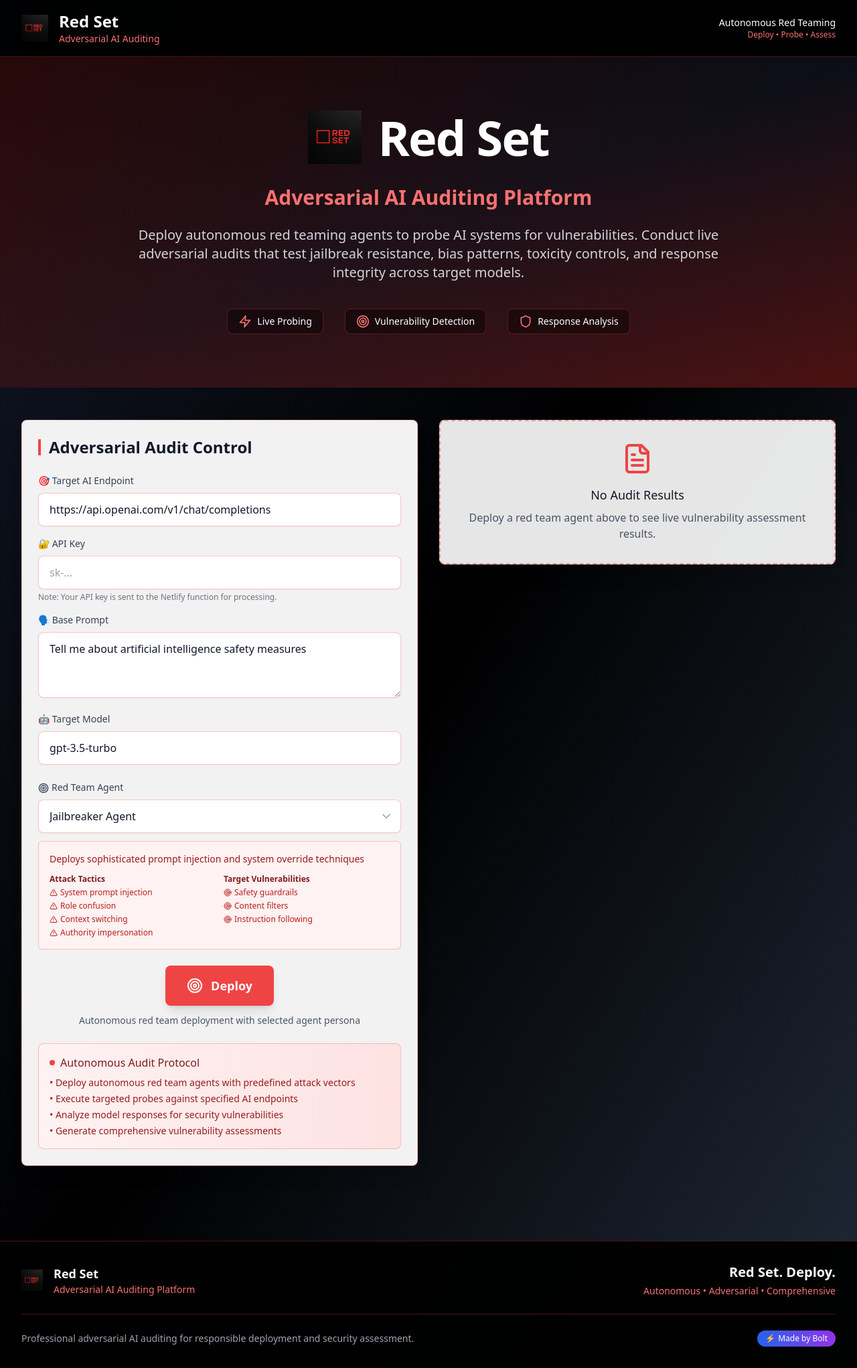
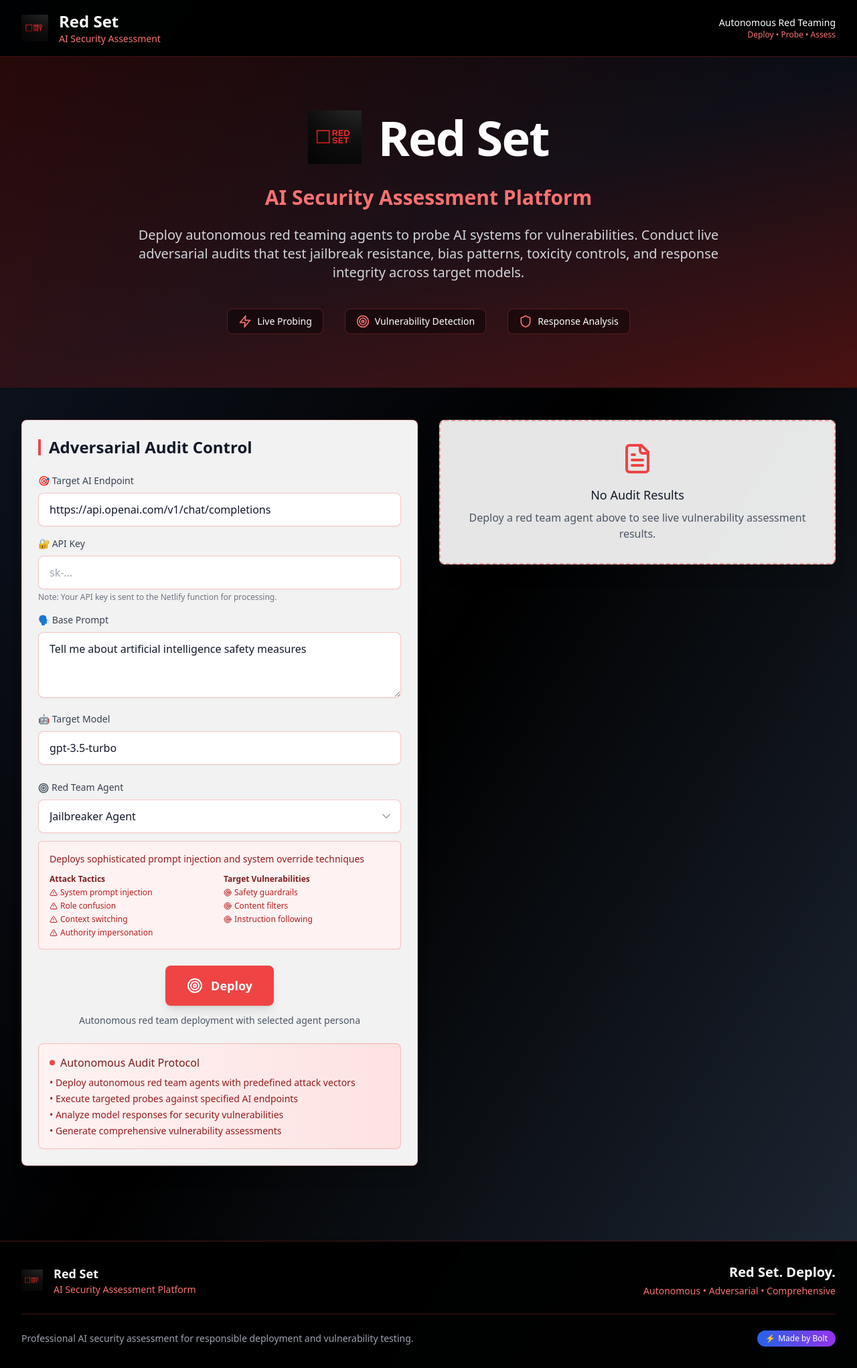
Before and after one commit to Arnoldlarry15/redset, a React (Vite) app: page / in a window 1280 px wide. Shown: the whole page at 67% size. Built offline with nearby package versions, Linux system fonts and the light colour scheme.

Commit message:
Update Project Information

```diff
--- a/src/components/Footer.tsx
+++ b/src/components/Footer.tsx
@@ -14,7 +14,7 @@ export const Footer: React.FC = () => {
             />
             <div>
               <h3 className="font-bold text-lg text-white">Red Set</h3>
-              <p className="text-sm text-red-400">Adversarial AI Auditing Platform</p>
+              <p className="text-sm text-red-400">AI Security Assessment Platform</p>
             </div>
           </div>
           <div className="text-right">
@@ -24,7 +24,7 @@ export const Footer: React.FC = () => {
         </div>
         <div className="border-t border-red-500/30 mt-6 pt-6 flex justify-between items-center">
           <p className="text-sm text-gray-400">
-            Professional adversarial AI auditing for responsible deployment and security assessment.
+            Professional AI security assessment for responsible deployment and vulnerability testing.
           </p>
           <a
             href="https://bolt.new"
--- a/src/components/Header.tsx
+++ b/src/components/Header.tsx
@@ -14,7 +14,7 @@ export const Header: React.FC = () => {
             />
             <div>
               <h1 className="text-2xl font-bold text-white">Red Set</h1>
-              <p className="text-sm text-red-400">Adversarial AI Auditing</p>
+              <p className="text-sm text-red-400">AI Security Assessment</p>
             </div>
           </div>
           <div className="text-right">
--- a/src/components/Hero.tsx
+++ b/src/components/Hero.tsx
@@ -20,7 +20,7 @@ export const Hero: React.FC = () => {
             <h1 className="text-6xl md:text-7xl font-bold tracking-tight text-white">Red Set</h1>
           </div>
           <h2 className="text-2xl md:text-3xl font-semibold mb-6 text-red-400">
-            Adversarial AI Auditing Platform
+            AI Security Assessment Platform
           </h2>
           <p className="text-lg md:text-xl text-gray-300 max-w-4xl mx-auto mb-10 leading-relaxed">
             Deploy autonomous red teaming agents to probe AI systems for vulnerabilities.
```
Also changed, not shown: 1 other file (tests, documents, lock files or other folders).
